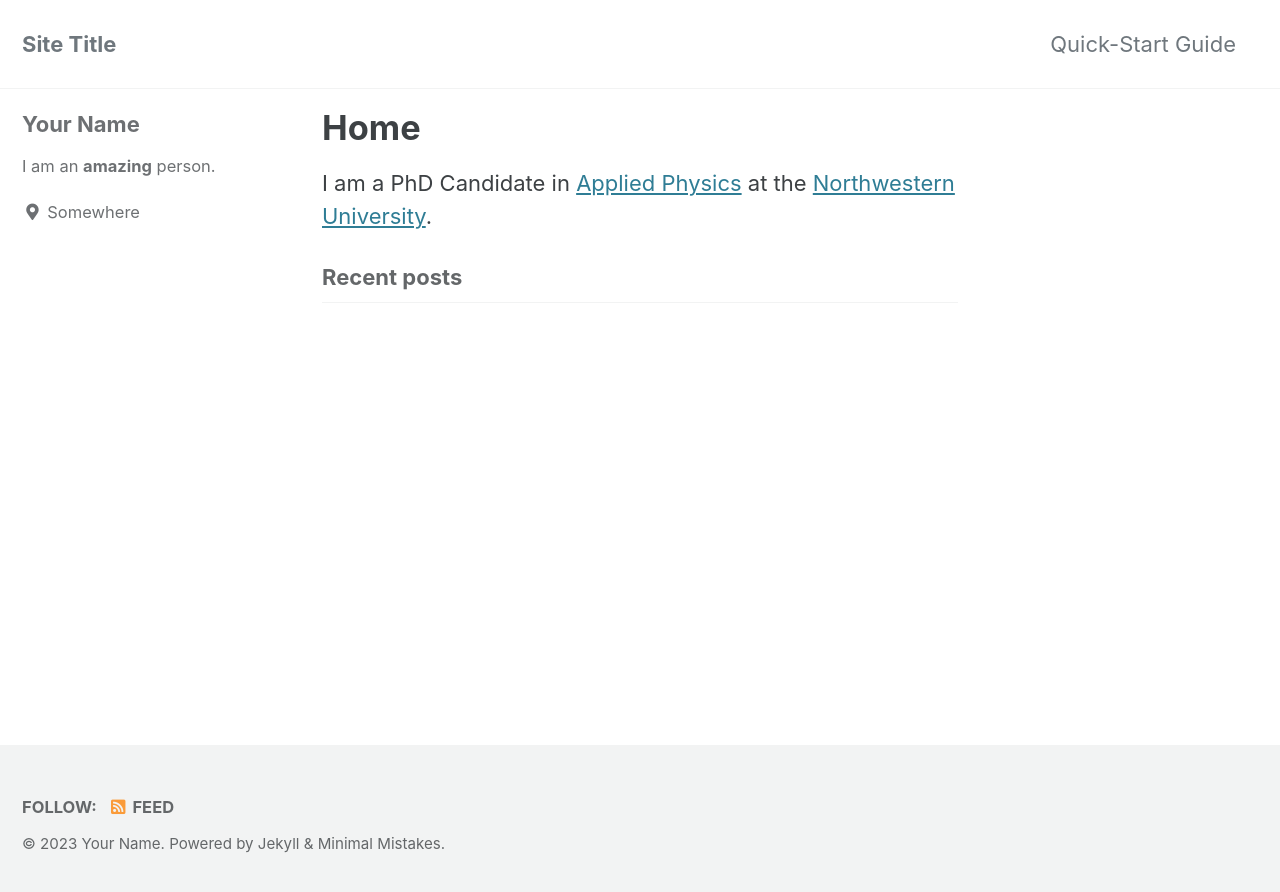
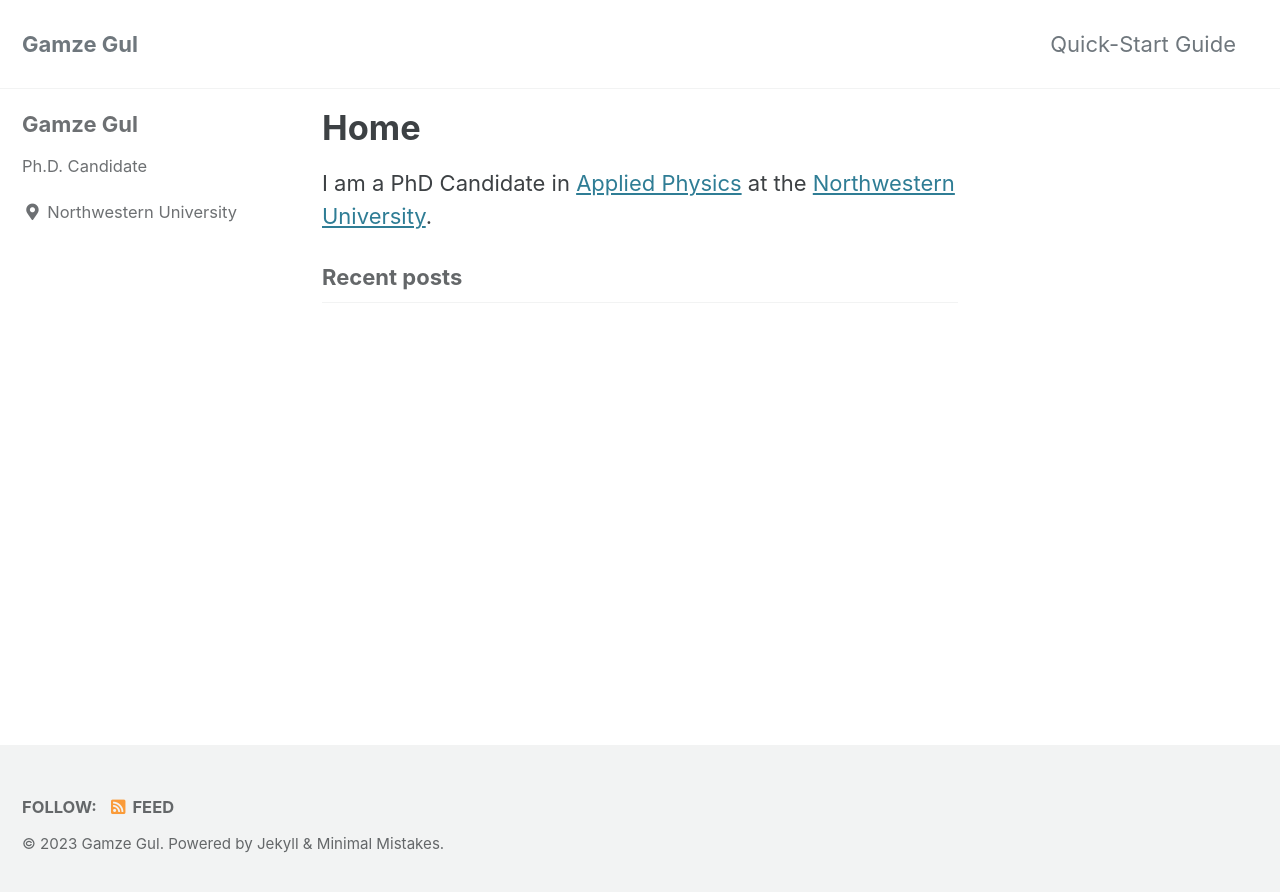
Before and after one commit to GamzeGul/gamzegul.github.io, a Jekyll site: the page built from index.html, in a window 1280 px wide. Shown: the top 892 px of the page. Built offline with Jekyll 4.4.1, drawn with Linux system fonts in a browser that asks for light colours; cached includes are drawn as plain includes; the list of posts is cut into pages by our own code.

Commit message:
Update _config.yml

```diff
--- a/_config.yml
+++ b/_config.yml
@@ -16,10 +16,10 @@ minimal_mistakes_skin    : "default" # "air", "aqua", "contrast", "dark", "dirt"
 
 # Site Settings
 locale                   : "en-US"
-title                    : "Site Title"
+title                    : "Gamze Gul"
 title_separator          : "-"
 subtitle                 : # site tagline that appears below site title in masthead
-name                     : "Your Name"
+name                     : "Gamze Gul"
 description              : "An amazing website."
 url                      : # the base hostname & protocol for your site e.g. "https://mmistakes.github.io"
 baseurl                  : # the subpath of your site, e.g. "/blog"
@@ -104,10 +104,10 @@ analytics:
 
 # Site Author
 author:
-  name             : "Your Name"
+  name             : "Gamze Gul"
   avatar           : # path of avatar image, e.g. "/assets/images/bio-photo.jpg"
-  bio              : "I am an **amazing** person."
-  location         : "Somewhere"
+  bio              : "Ph.D. Candidate"
+  location         : "Northwestern University"
   email            :
   links:
     - label: "Email"
```
